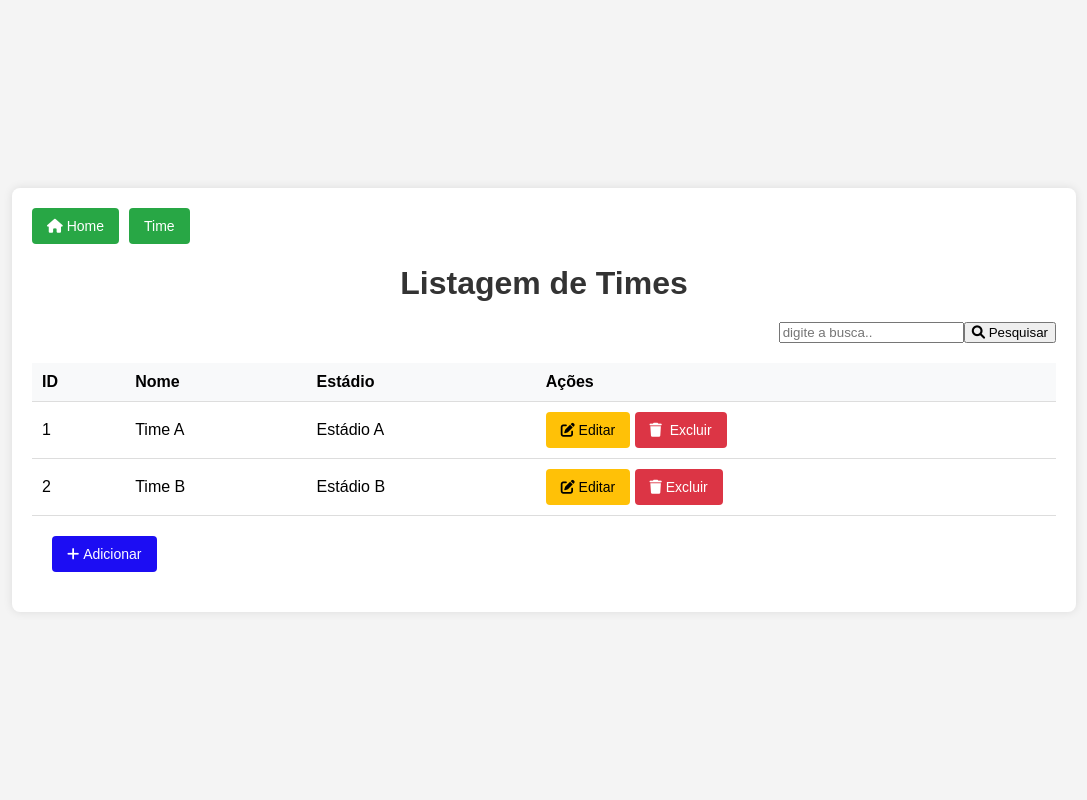
After one commit to embrapaifsul/PrimeiroProjetoNode, a Node server app: page /admin2/time/lst in a window 1280 px wide. The commit adds this page. Shown: the whole page, without its empty margins (96-1183 px from the left). Run offline with Node 20, Linux system fonts and the light colour scheme; some libraries are stand-ins or nearby versions.

Commit message:
admin2 - nova interface EJS

```diff
--- a/controllers/controller.js
+++ b/controllers/controller.js
@@ -32,10 +32,6 @@ export async function listartime(req, res) {
     res.render('admin/time/lst',{Times: timesDeFutebol});
 }
 
-export async function filtrartime(req, res) {
-    const resposta = timesDeFutebol.filter(time => time.nome === req.body.pesquisar)
-    res.render('admin/time/lst',{Times: resposta});
-}
 
 export async function deletatime(req, res) {
     timesDeFutebol =  timesDeFutebol.filter(time => time.id !== req.params.id);
@@ -45,9 +41,51 @@ export async function deletatime(req, res) {
 export async function abreedttime(req, res){
     const time =  timesDeFutebol.filter(time => time.id == req.params.id);
 
-    res.render('admin/time/edt.ejs',{Time: time})
+    res.render('admin/time/edt',{Time: time})
 }
 
 export async function edttime(req, res){
     res.redirect('/admin/time/lst')
 }
+
+export async function filtrartime(req, res) {
+    const resposta = timesDeFutebol.filter(time => time.nome === req.body.pesquisar)
+    res.render('admin/time/lst',{Times: resposta});
+}
+
+/*
+TIME 2
+*/
+export async function abreaddtime2(req, res) {
+    res.render('admin2/time/add')
+}
+
+export async function addtime2(req, res) {
+    res.redirect('/admin2/time/add')
+}
+
+export async function listartime2(req, res) {
+
+    res.render('admin2/time/lst',{Times: timesDeFutebol});
+}
+
+
+export async function deletatime2(req, res) {
+    timesDeFutebol =  timesDeFutebol.filter(time => time.id !== req.params.id);
+    res.redirect('/admin2/time/lst')
+}
+
+export async function abreedttime2(req, res){
+    const time =  timesDeFutebol.filter(time => time.id == req.params.id);
+
+    res.render('admin2/time/edt',{Time: time})
+}
+
+export async function edttime2(req, res){
+    res.redirect('/admin2/time/lst')
+}
+
+export async function filtrartime2(req, res) {
+    const resposta = timesDeFutebol.filter(time => time.nome === req.body.pesquisar)
+    res.render('admin2/time/lst',{Times: resposta});
+}
--- a/index.js
+++ b/index.js
@@ -3,10 +3,20 @@ const app = express();
 
 app.use(express.urlencoded({ extended: true}))
 app.set('view engine', 'ejs');
+import routes from './routes/route.js'
 
 
-import routes from './routes/route.js'
+//Liberar acesso a pasta public
+import { fileURLToPath } from 'url';
+import { dirname } from 'path';
 
+// Converte o caminho do arquivo atual
+const __filename = fileURLToPath(import.meta.url);
+const __dirname = dirname(__filename);
+app.use(express.static(__dirname + '/public'))
+
+
+//adicionar as rotas
 app.use(routes)
 
-app.listen(3001);
+app.listen(3000);
--- /dev/null
+++ b/public/css/style.css
@@ -0,0 +1,129 @@
+/* Estilos Gerais */
+body {
+    font-family: Arial, sans-serif;
+    background-color: #f4f4f4;
+    margin: 0;
+    padding: 0;
+    display: flex;
+    justify-content: center;
+    align-items: center;
+    height: 100vh;
+  }
+
+  .footer{
+    padding: 20px;
+  }
+
+  .container {
+    background-color: #fff;
+    padding: 20px;
+    border-radius: 8px;
+    box-shadow: 0 0 10px rgba(0, 0, 0, 0.1);
+    width: 80%;
+    max-width: 100%;
+  }
+
+  h1 {
+    text-align: center;
+    color: #333;
+    margin-bottom: 20px;
+  }
+
+  /* Estilos do Menu de Navegação */
+  .menu ul {
+    list-style: none;
+    padding: 0;
+    margin: 0;
+    display: flex;
+    flex-direction: line;
+    gap: 10px;
+  }
+
+  .menu ul li {
+    text-align: center;
+  }
+
+  /* Estilos do Formulário */
+  .form-group {
+    margin-bottom: 15px;
+  }
+
+  .form-group label {
+    display: block;
+    margin-bottom: 5px;
+    color: #555;
+  }
+
+  .form-group input {
+    width: 100%;
+    padding: 8px;
+    border: 1px solid #ccc;
+    border-radius: 4px;
+  }
+
+  /* Estilos dos Botões */
+  .btn {
+    display: inline-block;
+    padding: 10px 15px;
+    border: none;
+    border-radius: 4px;
+    cursor: pointer;
+    text-align: center;
+    text-decoration: none;
+    font-size: 14px;
+  }
+
+  .btn {
+    background-color: #28a745;
+    color: #fff;
+  }
+
+  .btn.edit {
+    background-color: #ffc107;
+    color: #000;
+  }
+
+  .btn.add {
+    color: #fff;
+    background-color:#1c0df3
+  }
+
+  .btn.delete {
+    background-color: #dc3545;
+    color: #fff;
+  }
+
+  .btn.cancelar {
+    background-color: #6c757d;
+    color: #fff;
+  }
+
+  .btn:hover {
+    opacity: 0.9;
+  }
+
+  /* Estilos da Tabela */
+  table {
+    width: 100%;
+    border-collapse: collapse;
+    margin-top: 20px;
+  }
+
+  table th, table td {
+    padding: 10px;
+    text-align: left;
+    border-bottom: 1px solid #ddd;
+  }
+
+  table th {
+    background-color: #f8f9fa;
+  }
+
+  table tr:hover {
+    background-color: #f1f1f1;
+  }
+
+  .search
+  {
+    text-align: right;
+  }
--- a/views/admin/index.ejs
+++ b/views/admin/index.ejs
@@ -6,6 +6,7 @@
     <title>Document</title>
 </head>
 <body>
-    <a href="admin/time/lst">Time</a>
+    <a href="admin/time/lst">Time</a><br/>
+    <a href="admin2/time/lst">Time - outro layout</a>
 </body>
 </html>
--- /dev/null
+++ b/views/admin2/cabecalho.ejs
@@ -0,0 +1,19 @@
+<!DOCTYPE html>
+<html lang="pt-BR">
+<head>
+  <meta charset="UTF-8">
+  <meta name="viewport" content="width=device-width, initial-scale=1.0">
+  <title>Listagem de Times</title>
+  <link rel="stylesheet" href="https://cdnjs.cloudflare.com/ajax/libs/font-awesome/6.0.0-beta3/css/all.min.css">
+  <link rel="stylesheet" href="/css/style.css">
+</head>
+<body>
+
+
+  <div class="container">
+    <nav class="menu">
+      <ul>
+        <li><a href="/" class="btn"><i class="fa fa-home" ></i>&nbsp;Home</a></li>
+        <li><a href="/admin2/time/lst" class="btn">Time</a></li>
+      </ul>
+    </nav>
--- /dev/null
+++ b/views/admin2/rodape.ejs
@@ -0,0 +1,4 @@
+
+</div> <!--div container-->
+</body>
+</html>
--- /dev/null
+++ b/views/admin2/time/lst.ejs
@@ -0,0 +1,60 @@
+<%-include('../cabecalho.ejs')%>
+<h1>Listagem de Times</h1>
+<div class="search">
+  <form method="post">
+    <input type="text" name="pesquisa" placeholder="digite a busca.."><button type="submit"><i class="fa fa-search" aria-hidden="true"></i>&nbsp;Pesquisar</button>
+  </form>
+</div>
+<!-- Tabela de Times -->
+<table>
+  <thead>
+    <tr>
+      <th>ID</th>
+      <th>Nome</th>
+      <th>Estádio</th>
+      <th>Ações</th>
+    </tr>
+  </thead>
+  <tbody>
+    <tr>
+      <td>1</td>
+      <td>Time A</td>
+      <td>Estádio A</td>
+      <td>
+        <a href="/admin2/time/edt/1" class="btn edit"><i class="fas fa-edit"></i>&nbsp;Editar</a>
+        <button class="btn delete"  onclick="confirmarExclusao()"><i class="fas fa-trash"></i>&nbsp; Excluir</button>
+      </td>
+    </tr>
+    <tr>
+      <td>2</td>
+      <td>Time B</td>
+      <td>Estádio B</td>
+      <td>
+        <a href="/admin2/time/edt/1" class="btn edit"><i class="fas fa-edit"></i>&nbsp;Editar</a>
+        <button class="btn delete" onclick="confirmarExclusao()"><i class="fas fa-trash"></i>&nbsp;Excluir</button>
+      </td>
+    </tr>
+  </tbody>
+</table>
+<div class="footer">
+  <a href="/admin2/time/add" class="btn add"><i class="fas fa-add"></i>&nbsp;Adicionar</a>
+</div>
+
+
+<script>
+function confirmarExclusao() {
+    // Exibe a mensagem de confirmação
+    var confirmacao = confirm("Tem certeza que deseja excluir?");
+
+    // Se o usuário confirmar, executa a ação de exclusão
+    if (confirmacao) {
+        // Aqui você processa a exclusão
+        alert("Item excluído com sucesso!");
+
+    } else {
+        // Se o usuário cancelar, não faz nada
+        alert("Exclusão cancelada.");
+    }
+}
+</script>
+<%-include('../rodape.ejs')%>
```
Also changed, not shown: routes/route.js (+23 -0 lines), views/admin2/index.ejs (added, +20 -0 lines), views/admin2/time/add.ejs (added, +17 -0 lines), views/admin2/time/edt.ejs (added, +18 -0 lines).
